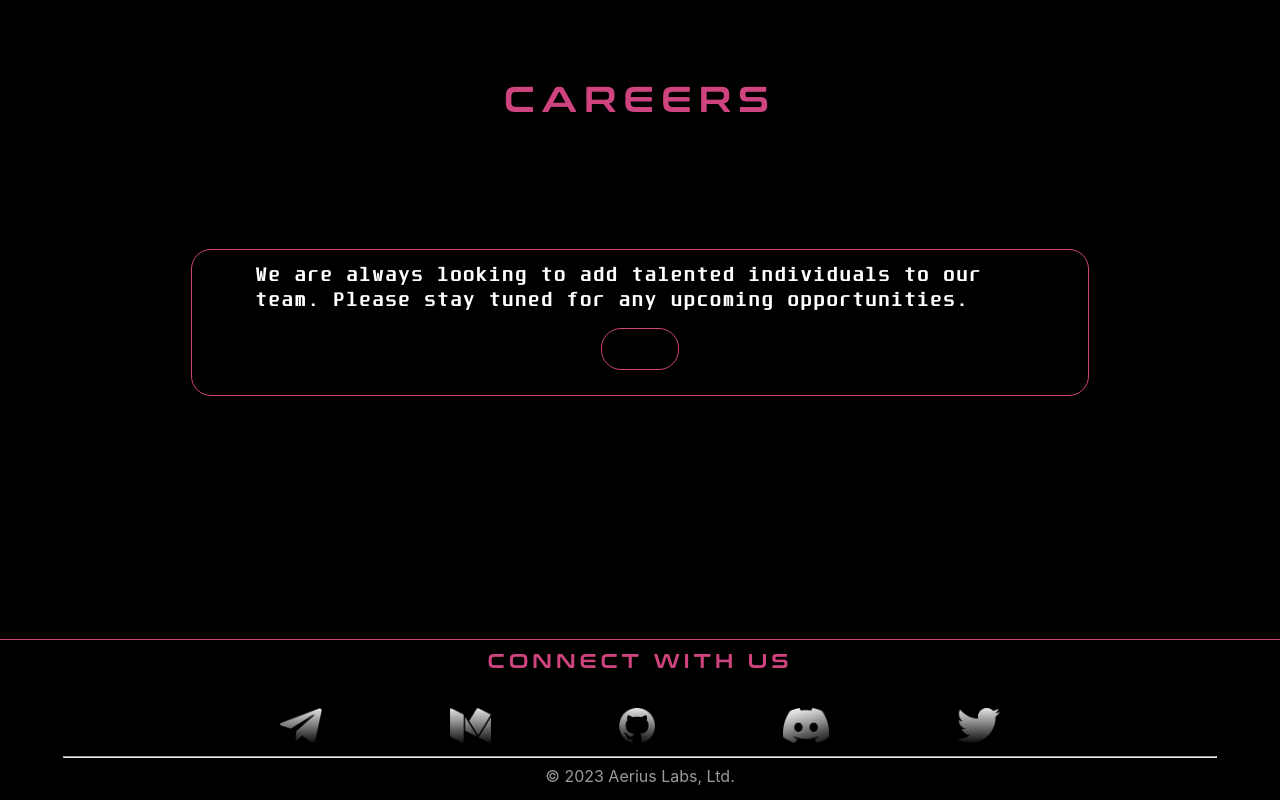
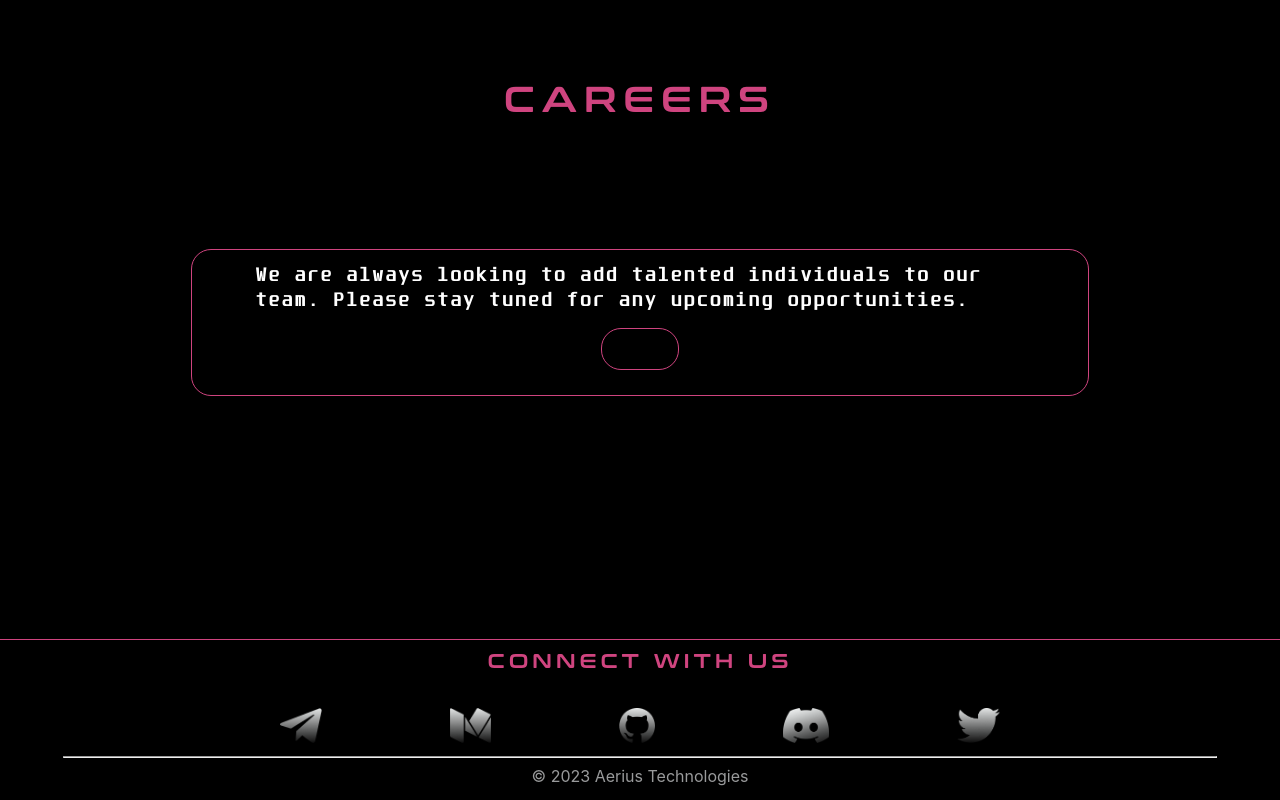
Before and after one commit to aerius-labs/website-v2, a React (Create React App) app: page / in a window 1280 px wide. Shown: the part 3521-4321 px from the top of the page. Built offline with nearby package versions, Linux system fonts and the light colour scheme; the HTML template or start-up script is replaced by a standard one.

Commit message:
chore: change entity name

```diff
--- a/src/components/Footer.jsx
+++ b/src/components/Footer.jsx
@@ -59,7 +59,7 @@ const Footer = () => {
           </a>
         </div>
         <hr style={{ width: "90%" }} />
-        <div style={{ color: "#999A9B" }}>© 2023 Aerius Labs, Ltd.</div>
+        <div style={{ color: "#999A9B" }}>© 2023 Aerius Technologies</div>
       </div>
     </div>
   );
```
